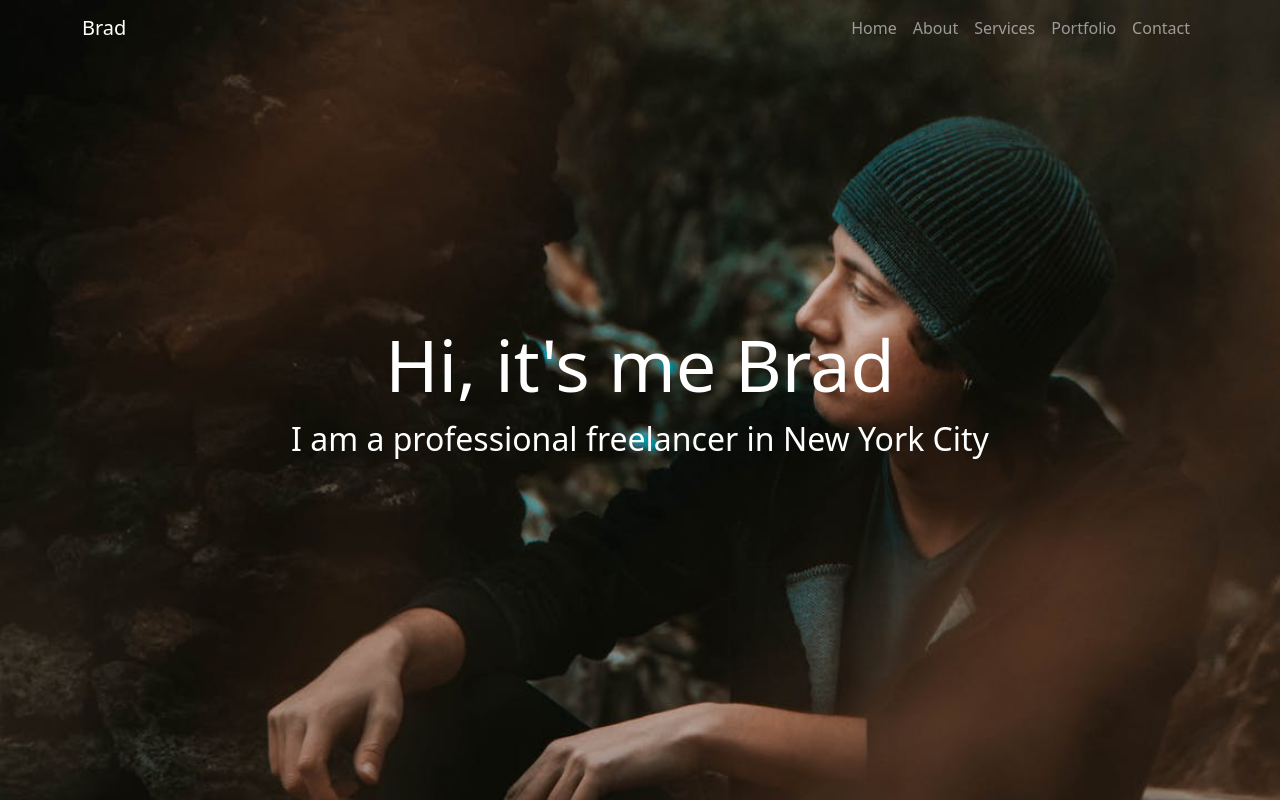
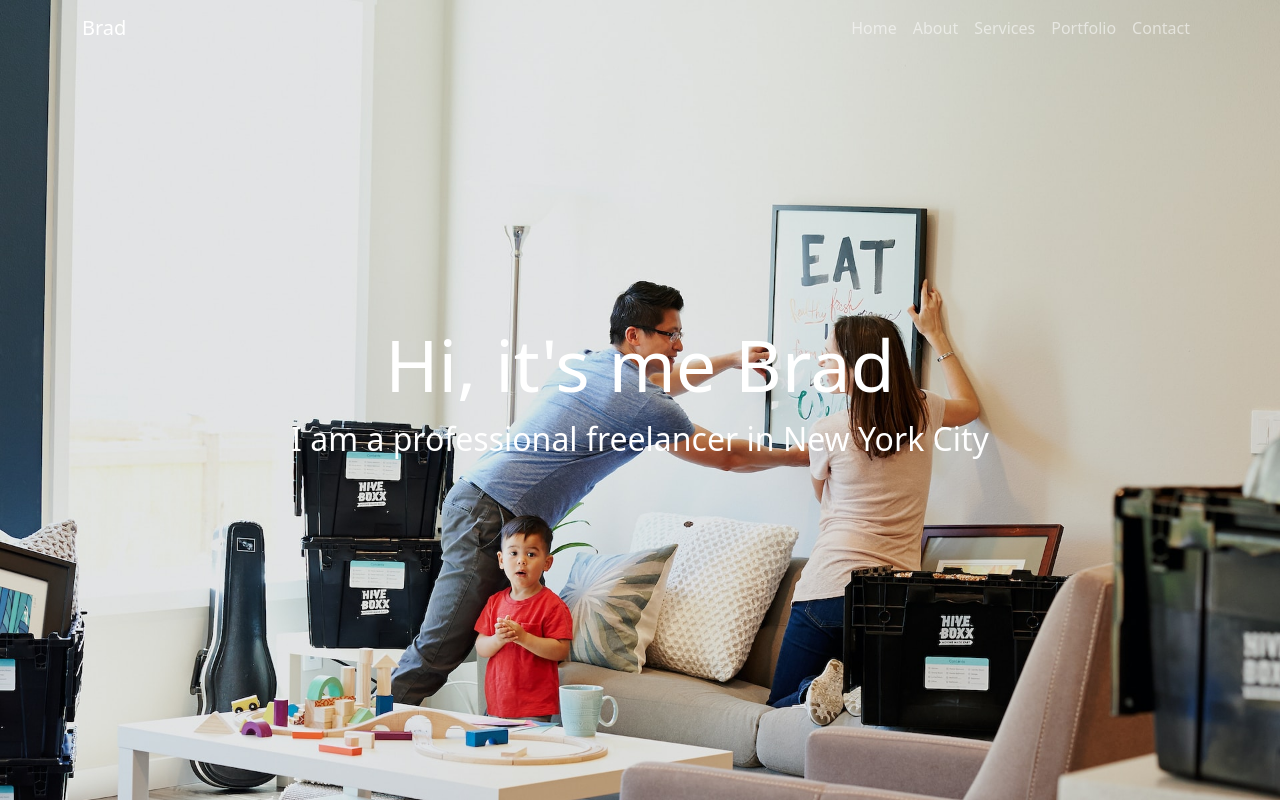
Before and after one commit to Geethajyothi2000/geethaportfolio, a plain HTML site: page index.html in a window 1280 px wide. Shown: the top 802 px of the page. Drawn offline with nearby package versions, Linux system fonts and the light colour scheme; a script that the page names is missing.

Commit message:
Update style.css

```diff
--- a/style.css
+++ b/style.css
@@ -6,7 +6,7 @@
 /* hero background image */
 .bgimage {
     height:100vh;
-    background: url('images/heroImage.jpeg');
+    background: url('images/herome.jpg');
     background-size:cover;
     position:relative;
 }
```
